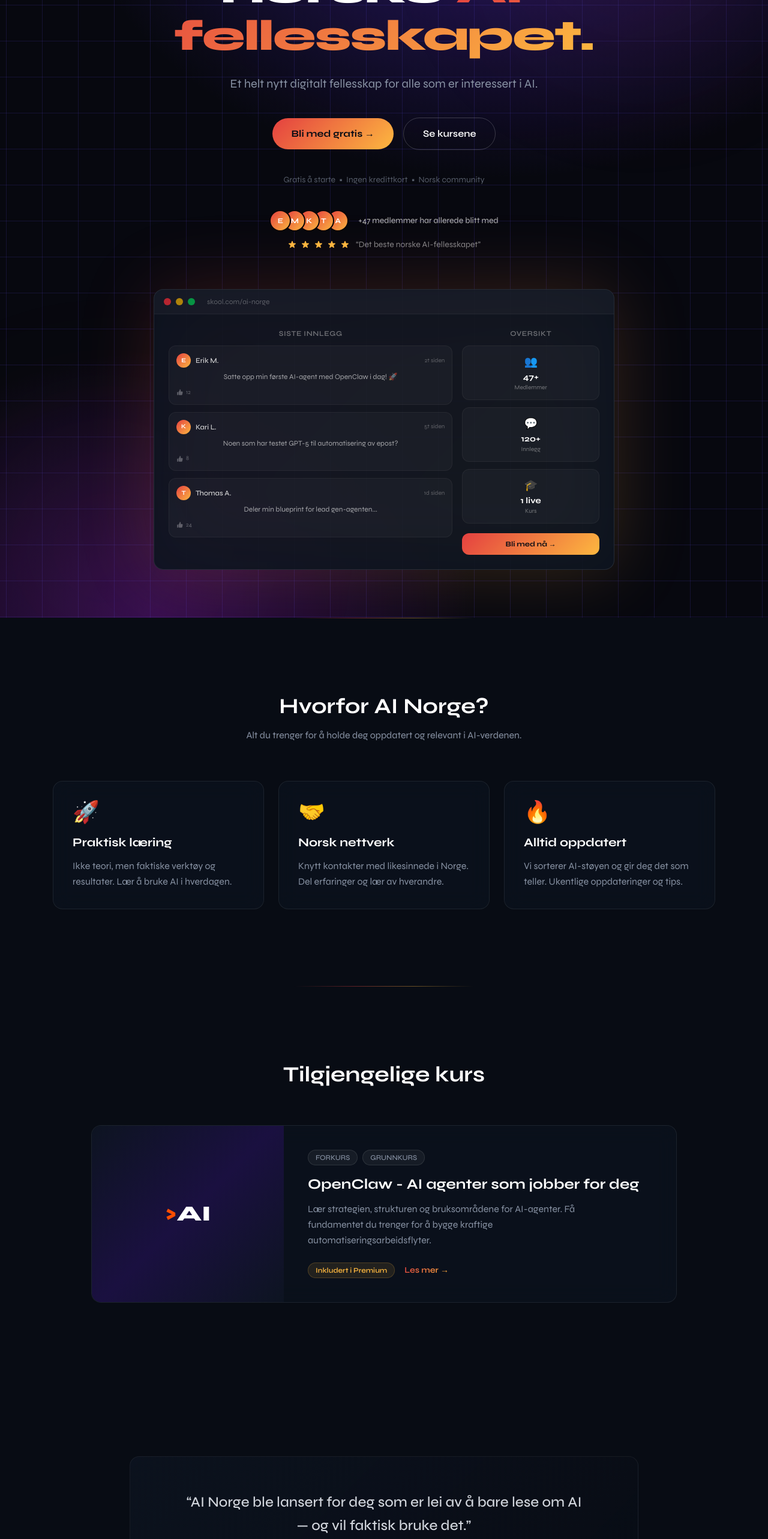
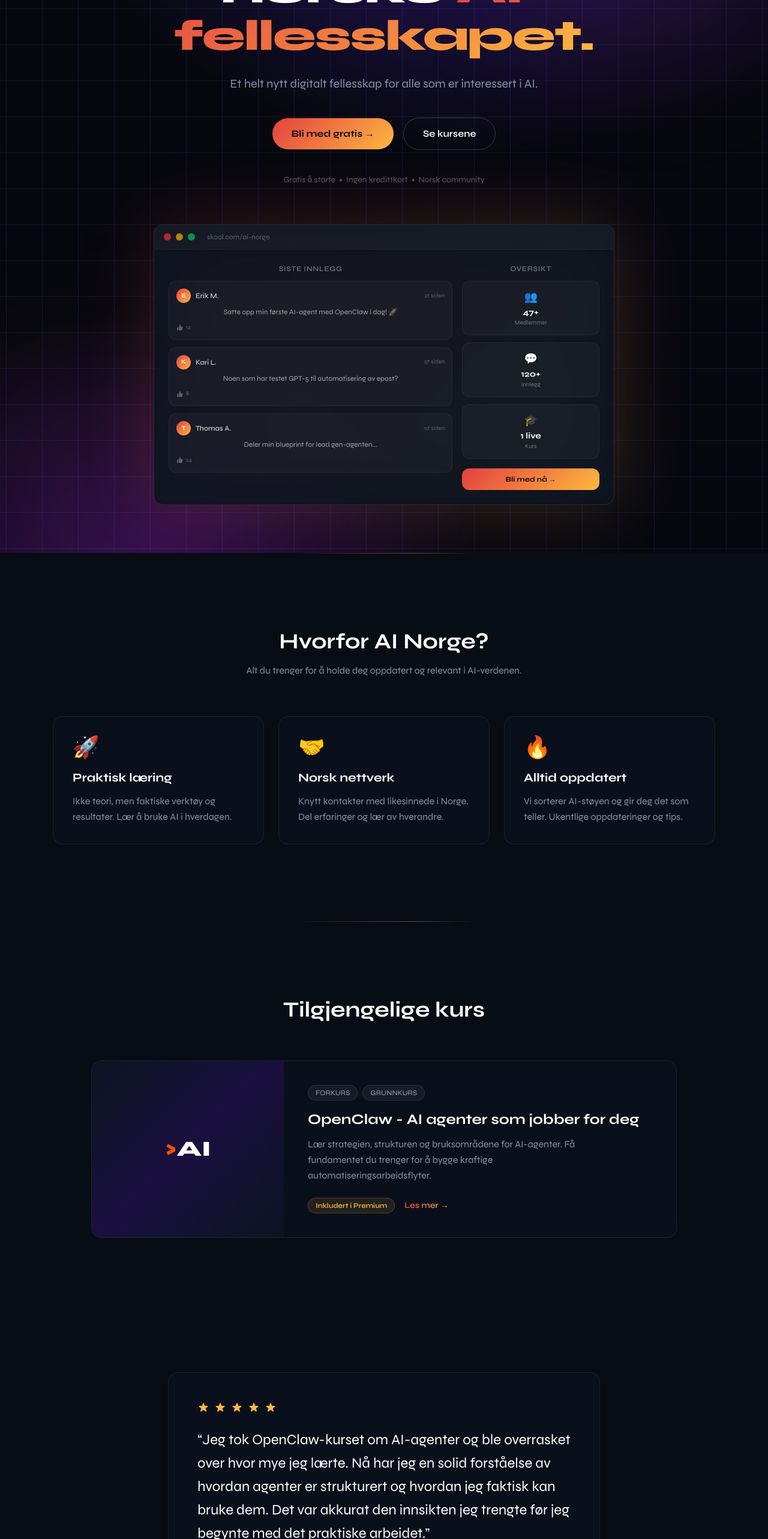
Before and after one commit to benjaclaw/ainorge-landing, a Next.js app: page / in a window 1280 px wide. Shown: the part 234-2800 px from the top of the page at 60% size. Built offline with nearby package versions, Linux system fonts and the light colour scheme.

Commit message:
feat: remove trust bar, add testimonial section with quote + avatar

```diff
--- a/src/app/page.tsx
+++ b/src/app/page.tsx
@@ -165,36 +165,7 @@
               Gratis å starte &nbsp;•&nbsp; Ingen kredittkort &nbsp;•&nbsp; Norsk community
             </p>
 
-            {/* Trust bar */}
-            <div className="fade-in fade-in-delay-5 flex flex-col items-center gap-3 mt-10">
-              {/* Avatar stack */}
-              <div className="flex items-center gap-2">
-                <div className="flex -space-x-3">
-                  {["E", "M", "K", "T", "A"].map((letter, i) => (
-                    <div
-                      key={i}
-                      className="w-9 h-9 rounded-full border-2 border-[#0a0608] flex items-center justify-center text-xs font-bold text-white"
-                      style={{
-                        background: `linear-gradient(135deg, #E44040, #FDB840)`,
-                        zIndex: 5 - i,
-                      }}
-                    >
-                      {letter}
-                    </div>
-                  ))}
-                </div>
-                <span className="text-sm text-white/70 ml-2">+47 medlemmer har allerede blitt med</span>
-              </div>
-              {/* Star rating */}
-              <div className="flex items-center gap-1.5">
-                {[1,2,3,4,5].map(i => (
-                  <svg key={i} className="w-4 h-4" viewBox="0 0 20 20" fill="#FDB840">
-                    <path d="M9.049 2.927c.3-.921 1.603-.921 1.902 0l1.07 3.292a1 1 0 00.95.69h3.462c.969 0 1.371 1.24.588 1.81l-2.8 2.034a1 1 0 00-.364 1.118l1.07 3.292c.3.921-.755 1.688-1.54 1.118l-2.8-2.034a1 1 0 00-1.175 0l-2.8 2.034c-.784.57-1.838-.197-1.539-1.118l1.07-3.292a1 1 0 00-.364-1.118L2.98 8.72c-.783-.57-.38-1.81.588-1.81h3.461a1 1 0 00.951-.69l1.07-3.292z"/>
-                  </svg>
-                ))}
-                <span className="text-sm text-white/50 ml-1">&ldquo;Det beste norske AI-fellesskapet&rdquo;</span>
-              </div>
-            </div>
+
 
             {/* Hero visual — floating dashboard mockup */}
             <div className="fade-in fade-in-delay-5 mt-16 relative mx-auto max-w-3xl">
@@ -355,6 +326,36 @@
           </div>
         </section>
 
+        {/* ─── TESTIMONIAL ─── */}
+        <section className="py-16 md:py-24">
+          <div className="mx-auto max-w-3xl px-6">
+            <div className="glass-card rounded-2xl p-8 md:p-12">
+              <div className="flex items-start gap-2 mb-6">
+                {[1,2,3,4,5].map(i => (
+                  <svg key={i} className="w-5 h-5 flex-shrink-0" viewBox="0 0 20 20" fill="#FDB840">
+                    <path d="M9.049 2.927c.3-.921 1.603-.921 1.902 0l1.07 3.292a1 1 0 00.95.69h3.462c.969 0 1.371 1.24.588 1.81l-2.8 2.034a1 1 0 00-.364 1.118l1.07 3.292c.3.921-.755 1.688-1.54 1.118l-2.8-2.034a1 1 0 00-1.175 0l-2.8 2.034c-.784.57-1.838-.197-1.539-1.118l1.07-3.292a1 1 0 00-.364-1.118L2.98 8.72c-.783-.57-.38-1.81.588-1.81h3.461a1 1 0 00.951-.69l1.07-3.292z"/>
+                  </svg>
+                ))}
+              </div>
+              <p className="text-xl md:text-2xl text-white leading-relaxed mb-8">
+                &ldquo;Jeg tok OpenClaw-kurset om AI-agenter og ble overrasket over hvor mye jeg lærte. Nå har jeg en solid forståelse av hvordan agenter er strukturert og hvordan jeg faktisk kan bruke dem. Det var akkurat den innsikten jeg trengte før jeg begynte med det praktiske arbeidet.&rdquo;
+              </p>
+              <div className="flex items-center gap-4">
+                <div
+                  className="w-12 h-12 rounded-full flex items-center justify-center text-base font-bold text-white flex-shrink-0"
+                  style={{background: "linear-gradient(135deg, #E44040, #FDB840)"}}
+                >
+                  M
+                </div>
+                <div>
+                  <p className="font-bold text-white">Marius H.</p>
+                  <p className="text-sm text-muted">Gründer, Oslo</p>
+                </div>
+              </div>
+            </div>
+          </div>
+        </section>
+
         {/* ─── SOCIAL PROOF / ABOUT ─── */}
         <section id="om" className="py-24 md:py-32">
           <div className="mx-auto max-w-4xl px-6">
```
